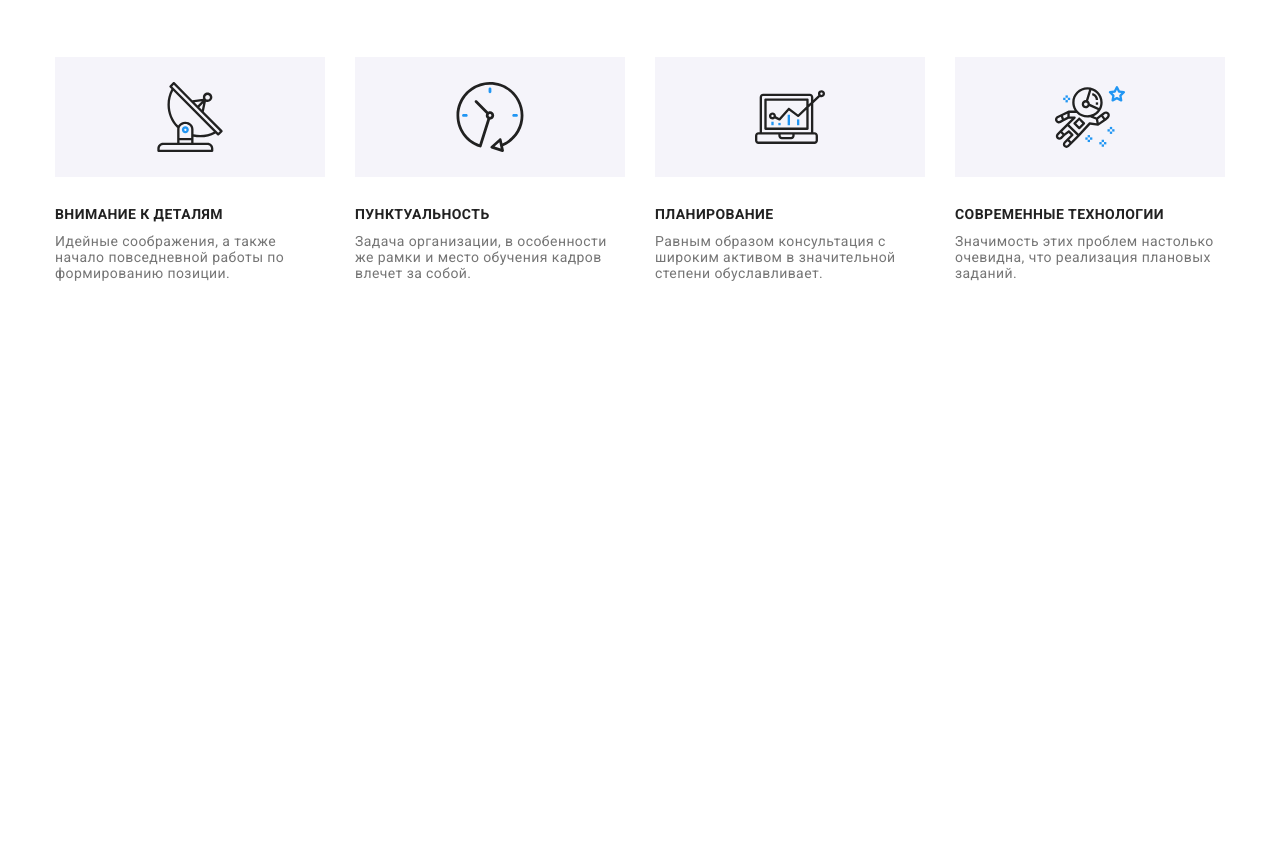
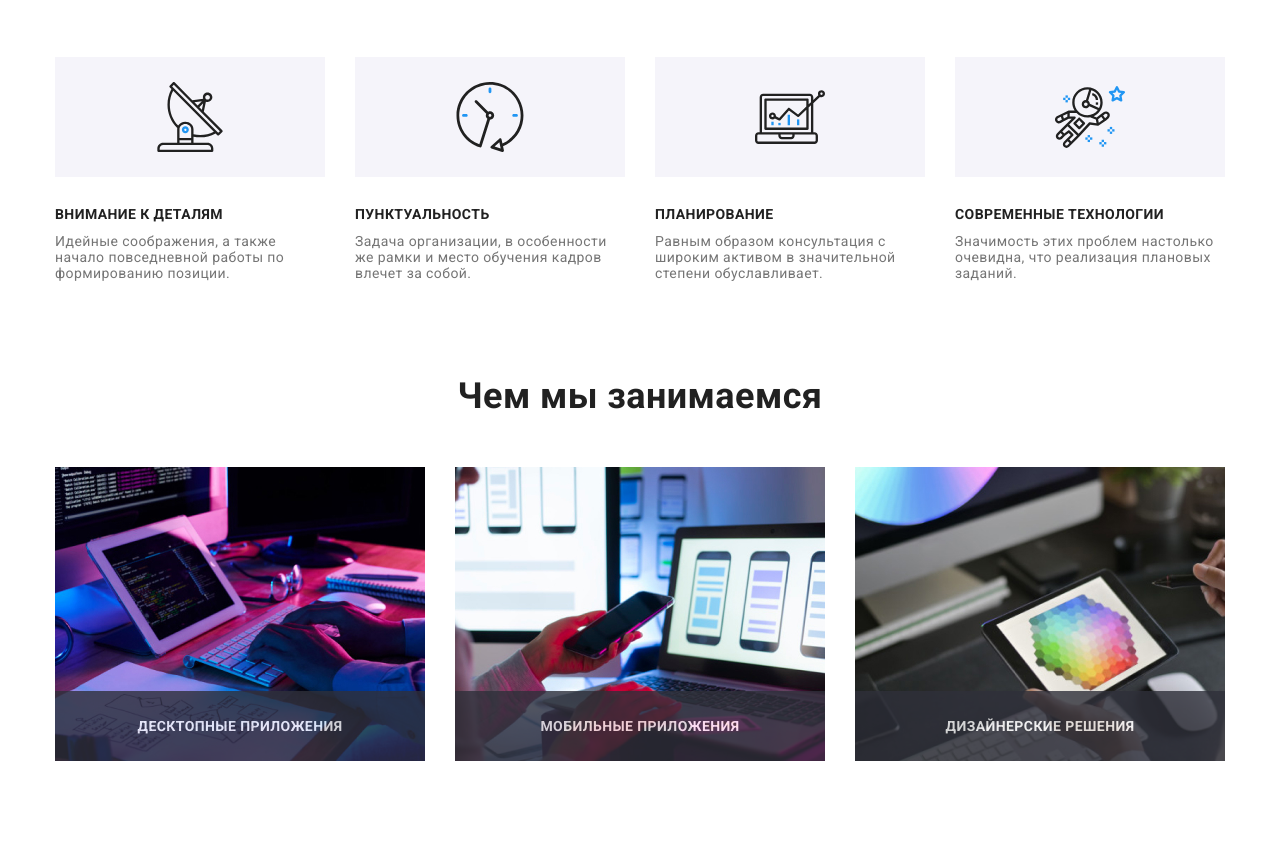
Before and after one commit to maryna-haliieva/goit-markup-hw-08-final, a plain HTML site: page index.html in a window 1280 px wide. Shown: the part 738-1593 px from the top of the page. Before the commit the page ends 1144 px from the top, so only its background shows below. Drawn offline with nearby package versions, Linux system fonts and the light colour scheme.

Commit message:
particularities screen1200px

```diff
--- a/index.html
+++ b/index.html
@@ -226,7 +226,43 @@
                         заданий.</p>
                 </li>
             </ul>
-
+        </div>
+    </section>
+                                        <!-- Чем мы занимаемся -->
+    <section class="main-content__section  particuliarities__section">
+        <div class="container">
+            <h2 class="secondary-h">Чем мы занимаемся</h2>
+            <ul class="particuliarities__link">
+                <li class="list__particularities">
+                    <div class="particuliarities-photo-wrapper">
+                        <img class="particuliarities-photo"
+                            srcset="./images/desktop-apps.jpg 1x, ./images/desktop-apps@2x.jpg 2x"
+                            src="./images/desktop-apps.jpg"
+                            alt="Написание кода, алгоритм"
+                            width="370" height="294">
+                        <p class="overlay">Десктопные приложения</p>
+                    </div>
+                </li>
+                <li class="list__particularities">
+                    <div class="particuliarities-photo-wrapper">
+                        <img class="particuliarities-photo"
+                            srcset="./images/mobile-apps.jpg 1x, ./images/mobile-apps@2x.jpg 2x"
+                            src="./images/mobile-apps.jpg"
+                            alt="Разработка мобильных приложений"
+                            width="370" height="294">
+                        <p class="overlay">Мобильные приложения</p>
+                    </div>
+                </li>
+                <li class="list__particularities">
+                    <div class="particuliarities-photo-wrapper">
+                        <img class="particuliarities-photo"
+                            srcset="./images/design.jpg 1x, ./images/design@2x.jpg 2x"
+                            src="./images/design.jpg" alt="Цветовая палитра"
+                            width="370" height="294">
+                        <p class="overlay">Дизайнерские решения</p>
+                    </div>
+                </li>
+            </ul>
         </div>
     </section>
 
--- a/sass/base/_main-content-section.scss
+++ b/sass/base/_main-content-section.scss
@@ -3,15 +3,15 @@
     padding-bottom: 60px;
 }
 
-// .secondary-h {
-//     margin-bottom: 50px;
+.secondary-h {
+    margin-bottom: 50px;
 
-//     text-align: center;
+    text-align: center;
 
-//     font-weight: 700;
-//     font-size: 36px;
-//     line-height: 1.16;
-// }
+    font-weight: 700;
+    font-size: 36px;
+    line-height: 1.16;
+}
 
 @media screen and (min-width: 1200px) {
     .main-content__section {
--- a/sass/layout/_advantages.scss
+++ b/sass/layout/_advantages.scss
@@ -1,7 +1,3 @@
-.advantages-list__item:not(:last-child) {
-    margin-bottom: 30px;
-}
-
 .advantages-list__icon {
     display: flex;
     align-items: center;
--- a/sass/layout/_particularities.scss
+++ b/sass/layout/_particularities.scss
@@ -0,0 +1,51 @@
+.particuliarities__section {
+    padding-top: 0;
+}
+
+.particuliarities__link {
+    display: flex;
+    flex-wrap: wrap;
+    margin-left: -30px;
+
+    >.particuliarities-photo {
+        flex-basis: calc((100% - 3 * 30px) / 3);
+    }
+}
+
+.list__particularities {
+    margin-left: 30px;
+}
+
+.particuliarities-photo {
+    width: 370px;
+}
+
+.particuliarities-photo-wrapper {
+    position: relative;
+    overflow: hidden;
+}
+
+.overlay {
+    display: flex;
+    position: absolute;
+    bottom: 0;
+    left: 0;
+
+    justify-content: center;
+    align-items: center;
+
+    text-transform: uppercase;
+    font-weight: 700;
+
+    width: 370px;
+    height: 70px;
+    color: var(--backgroung-main-color);
+    background-color: var(--backgroung-hero-footer);
+    opacity: 0.8;
+}
+
+@media screen and (max-width: 1199px) {
+    .particuliarities__section {
+        display: none;
+    }
+}
```
Also changed, not shown: css/main.css, css/main.min.css, images/algorithm.jpg (deleted), images/bg-hero.jpg (deleted), images/design.jpg (added), images/design@2x.jpg (added), images/desktop-apps.jpg (added), images/desktop-apps@2x.jpg (added), images/html-colors.jpg (deleted), images/mobile-apps.jpg (added), images/mobile-apps@2x.jpg (added), images/mobile.jpg (deleted), 2 other files. Lines whose indentation alone changed are shown as unchanged.
